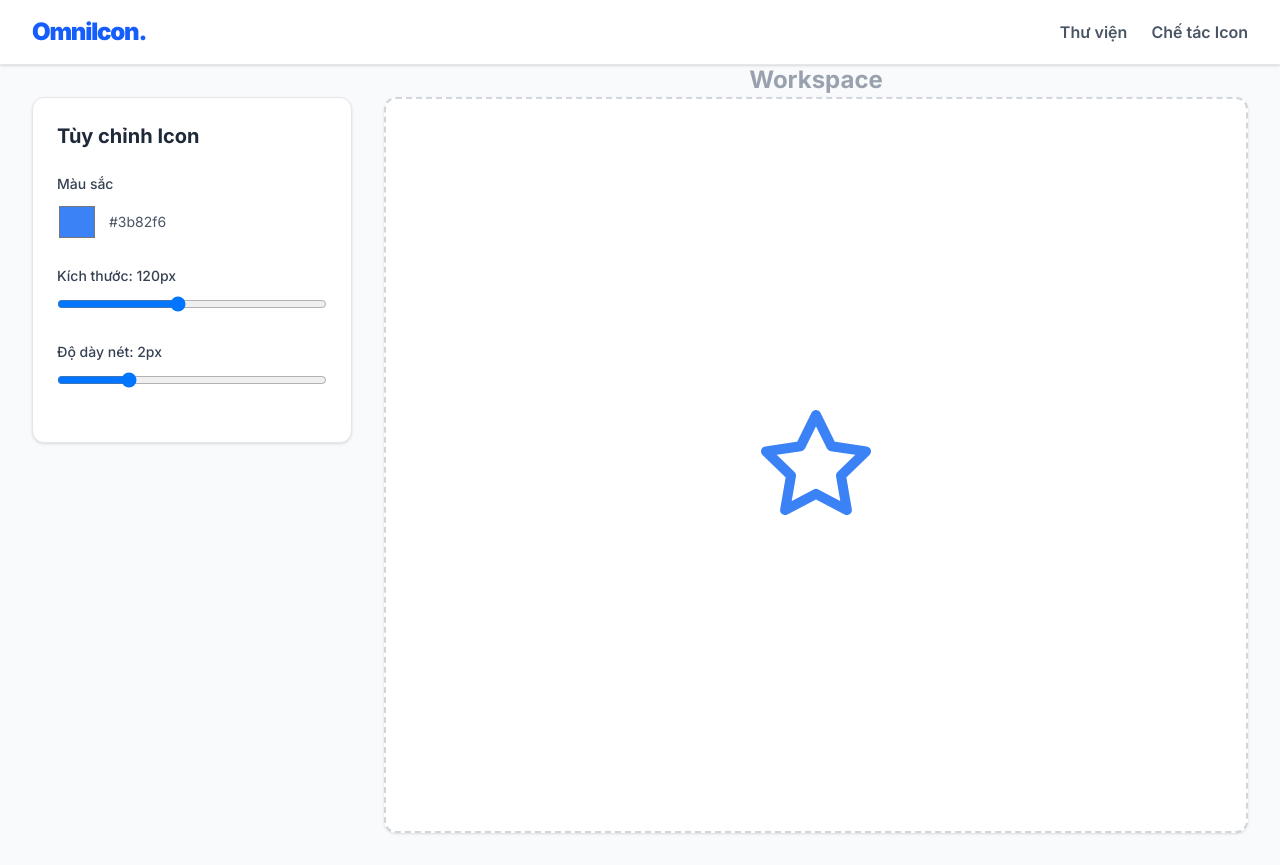
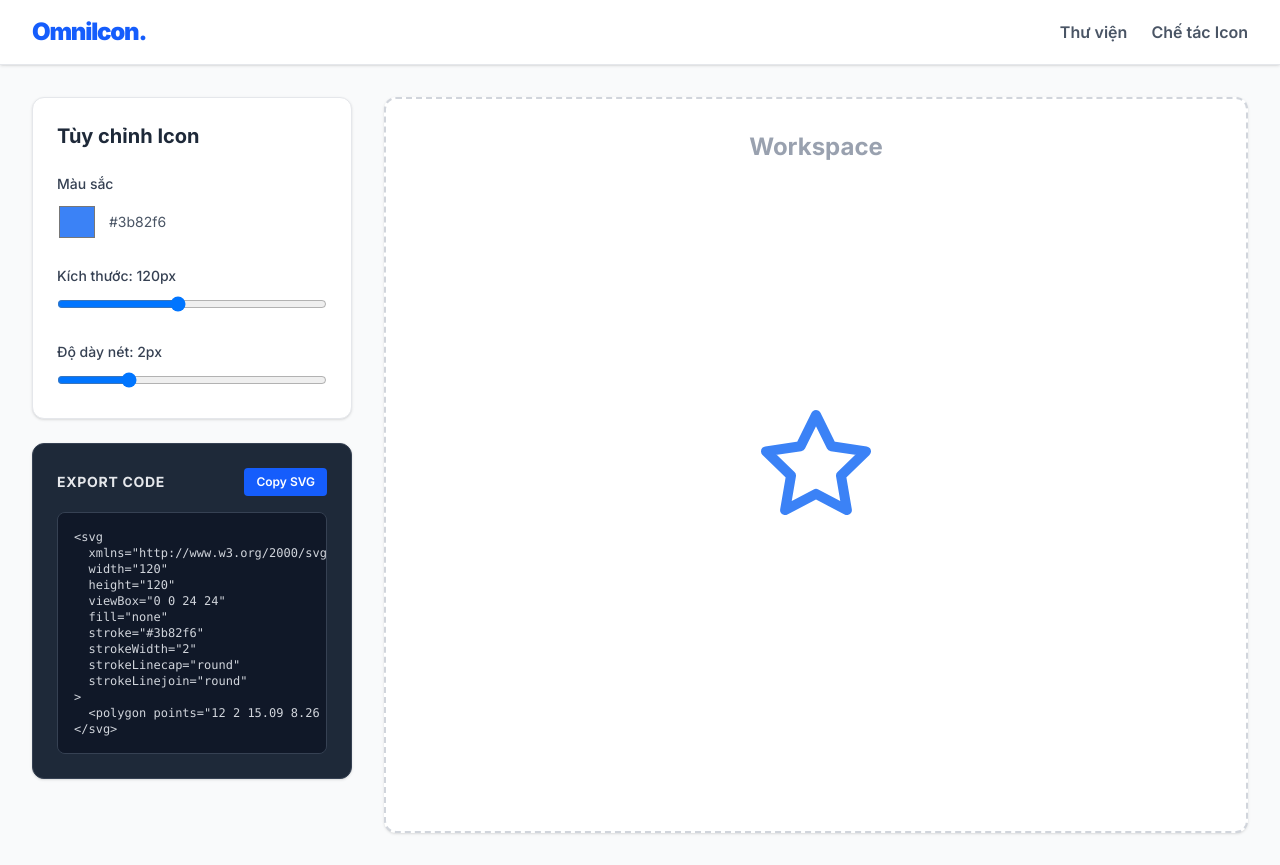
Before and after one commit to lekhanh17/omni-icon-fe, a Next.js app: page /builder in a window 1280 px wide. Built offline with nearby package versions, Linux system fonts and the light colour scheme.

Commit message:
fix UI trang tạo icon, tự sinh code cơ bản

```diff
--- a/app/builder/page.tsx
+++ b/app/builder/page.tsx
@@ -1,20 +1,37 @@
-"use client"; // Bắt buộc phải có để dùng useState trong Next.js App Router
+"use client";
 
 import { useState } from "react";
 
 export default function BuilderPage() {
-  // Khởi tạo các State để lưu trữ thuộc tính của icon
-  const [color, setColor] = useState("#3b82f6"); // Mặc định màu xanh
-  const [size, setSize] = useState(120); // Kích thước mặc định 120px
-  const [strokeWidth, setStrokeWidth] = useState(2); // Độ dày nét vẽ
+  const [color, setColor] = useState("#3b82f6");
+  const [size, setSize] = useState(120);
+  const [strokeWidth, setStrokeWidth] = useState(2);
+
+  // Thuật toán sinh code tự động dựa trên State hiện tại
+  const generatedCode = `<svg
+  xmlns="http://www.w3.org/2000/svg"
+  width="${size}"
+  height="${size}"
+  viewBox="0 0 24 24"
+  fill="none"
+  stroke="${color}"
+  strokeWidth="${strokeWidth}"
+  strokeLinecap="round"
+  strokeLinejoin="round"
+>
+  <polygon points="12 2 15.09 8.26 22 9.27 17 14.14 18.18 21.02 12 17.77 5.82 21.02 7 14.14 2 9.27 8.91 8.26 12 2" />
+</svg>`;
 
   return (
     <main className="flex min-h-screen bg-gray-50 p-8 gap-8">
-      {/* CỘT TRÁI: Thanh công cụ điều khiển (Sidebar) */}
-      <div className="w-80 bg-white p-6 rounded-xl shadow-sm border border-gray-200 h-fit">
-        <h2 className="text-xl font-bold mb-6 text-gray-800">Tùy chỉnh Icon</h2>
+      {/* CỘT TRÁI: Khu vực công cụ & Sinh code */}
+      <div className="w-80 flex flex-col gap-6">
+        {/* Bảng tùy chỉnh */}
+        <div className="bg-white p-6 rounded-xl shadow-sm border border-gray-200">
+          <h2 className="text-xl font-bold mb-6 text-gray-800">
+            Tùy chỉnh Icon
+          </h2>
 
-        {/* Đổi màu sắc */}
           <div className="mb-6">
             <label className="block text-sm font-medium text-gray-700 mb-2">
               Màu sắc
@@ -30,7 +47,6 @@ export default function BuilderPage() {
             </div>
           </div>
 
-        {/* Đổi kích thước */}
           <div className="mb-6">
             <label className="block text-sm font-medium text-gray-700 mb-2">
               Kích thước: {size}px
@@ -45,8 +61,7 @@ export default function BuilderPage() {
             />
           </div>
 
-        {/* Đổi độ dày nét */}
-        <div className="mb-6">
+          <div>
             <label className="block text-sm font-medium text-gray-700 mb-2">
               Độ dày nét: {strokeWidth}px
             </label>
@@ -62,13 +77,32 @@ export default function BuilderPage() {
           </div>
         </div>
 
+        {/* Bảng xuất Code tự động */}
+        <div className="bg-gray-800 p-6 rounded-xl shadow-sm border border-gray-700">
+          <div className="flex justify-between items-center mb-4">
+            <h2 className="text-sm font-bold text-gray-200 uppercase tracking-wider">
+              Export Code
+            </h2>
+            <button
+              onClick={() => navigator.clipboard.writeText(generatedCode)}
+              className="text-xs bg-blue-600 hover:bg-blue-500 text-white px-3 py-1.5 rounded transition-colors font-semibold"
+            >
+              Copy SVG
+            </button>
+          </div>
+          {/* Vùng hiển thị code với font chữ của dân IT */}
+          <pre className="text-gray-300 text-xs font-mono overflow-x-auto p-4 bg-gray-900 rounded-lg border border-gray-700">
+            <code>{generatedCode}</code>
+          </pre>
+        </div>
+      </div>
+
       {/* CỘT PHẢI: Khu vực Canvas */}
-      <div className="flex-1 flex flex-col items-center justify-center bg-white rounded-xl shadow-sm border-2 border-dashed border-gray-300">
-        <h1 className="text-2xl font-bold mb-8 text-gray-400 absolute top-16">
+      <div className="flex-1 flex flex-col items-center justify-center bg-white rounded-xl shadow-sm border-2 border-dashed border-gray-300 relative">
+        <h1 className="text-2xl font-bold mb-8 text-gray-400 absolute top-8">
           Workspace
         </h1>
 
-        {/* Thẻ SVG được truyền State vào các thuộc tính */}
         <svg
           xmlns="http://www.w3.org/2000/svg"
           width={size}
@@ -81,7 +115,6 @@ export default function BuilderPage() {
           strokeLinejoin="round"
           className="transition-all duration-200 ease-in-out"
         >
-          {/* Vẫn dùng tạm hình ngôi sao */}
           <polygon points="12 2 15.09 8.26 22 9.27 17 14.14 18.18 21.02 12 17.77 5.82 21.02 7 14.14 2 9.27 8.91 8.26 12 2" />
         </svg>
       </div>
--- a/app/page.tsx
+++ b/app/page.tsx
@@ -5,7 +5,7 @@ export default function Home() {
         Chào mừng đến với OmniIcon
       </h1>
       <p className="mt-4 text-lg text-gray-600">
-        Nền tảng tự thiết kế và sinh code Icon số 1
+        Nền tảng tự thiết kế Icon. Hãy bắt đầu tạo ra những biểu tượng độc đáo của riêng bạn!
       </p>
     </main>
   );
```
Lines whose indentation alone changed are shown as unchanged.
